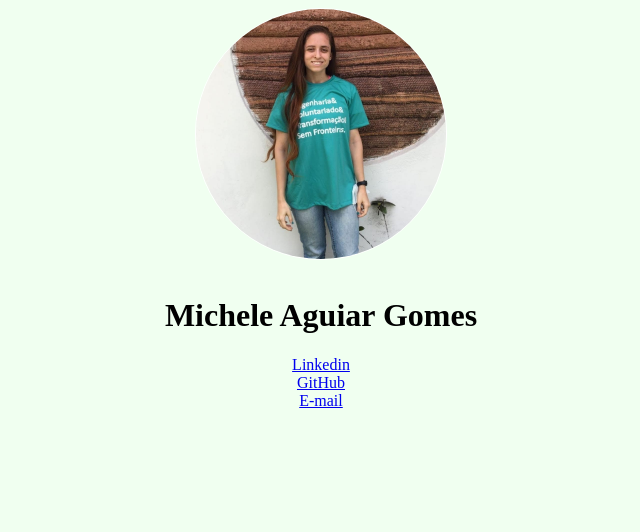
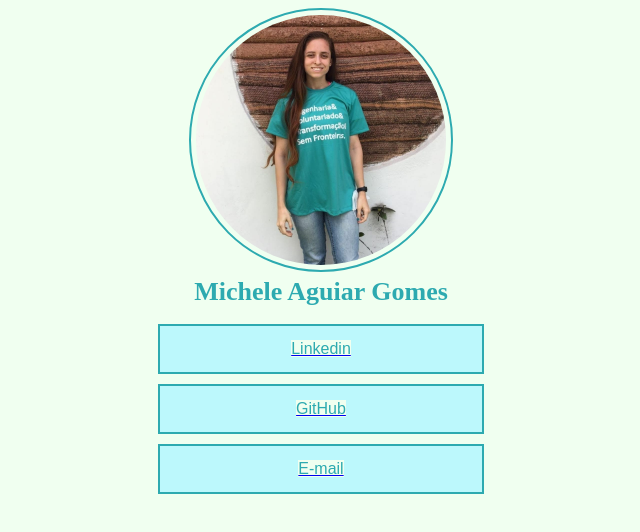
Before and after one commit to micheleaguiar/professional-linktree, a plain HTML site: page iindex.html in a window 1280 px wide. Shown: the whole page, without its empty margins (319-959 px from the left). Drawn offline with Linux system fonts and the light colour scheme.

Commit message:
buttons, circle and h1

```diff
--- a/iindex.html
+++ b/iindex.html
@@ -9,12 +9,14 @@
 </head>
 <body>
     <div class="principal">
-        <img class="profile-image" src="img/profile-image.jpeg" alt="Profile-image">
-        <h1>Michele Aguiar Gomes</h1>
-        <div class="link-tree">
-            <a href="https://www.linkedin.com/in/micheleaguiargomes/" target="_blank">Linkedin</a>
-            <a href="https://www.github.com/micheleaguiar/" target="_blank">GitHub</a>
-            <a href="mailto:aguiarmichele@id.uff.br" target="_blank">E-mail</a>
+        <div class="circulo">
+            <img class="profile-image" src="img/profile-image.jpeg" alt="Profile-image">
         </div>
+            <h1>Michele Aguiar Gomes</h1>
+            <div class="link-tree">
+                <button type="button" class="button"><a href="https://www.linkedin.com/in/micheleaguiargomes/" target="_blank"><font color="#2daab0">Linkedin</font></a></button>
+                <button type="button" class="button"><a href="https://www.github.com/micheleaguiar/" target="_blank"><font color="#2daab0">GitHub</font></a></button>
+                <button type="button" class="button"><a href="mailto:aguiarmichele@id.uff.br" target="_blank"><font color="#2daab0">E-mail</font></a></button>
+            </div>
     </div>
 </body>
--- a/style.css
+++ b/style.css
@@ -6,9 +6,22 @@
     width: 250px;
     height: 250px;
     border-radius: 50%;
-    border: 1px solid #ffffff;
-    display: block;
-    margin: 0px auto 1rem;
+}
+
+.circulo{
+    border: 2px solid #2daab0;
+    border-radius: 50%;
+    width: 260px;
+    height: 260px;
+    display: flex;
+    justify-content: center;
+    align-items: center;
+}
+
+h1{
+    margin-top: 5px;
+    color:  #2daab0;
+    font-size: 26px;
 }
 
 .principal, .link-tree{
@@ -16,3 +29,12 @@
     flex-direction: column;
     align-items: center;
 }
+
+.button{
+    width: 326px;
+    height: 50px;
+    border: 2px solid #2daab0;
+    font-size: 16px;
+    margin-bottom: 10px;
+    background-color: #bcf8fc;
+}
```
